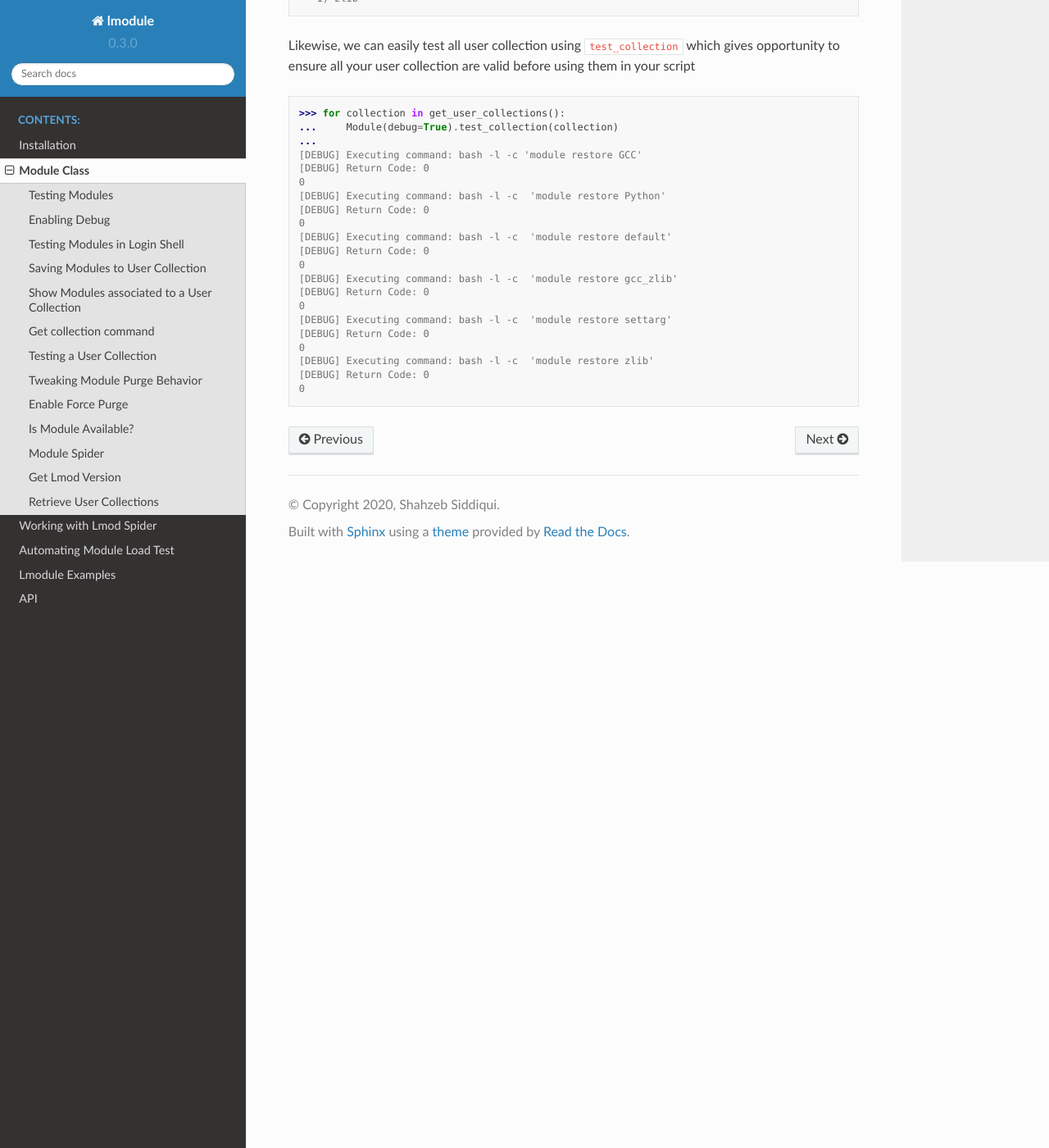
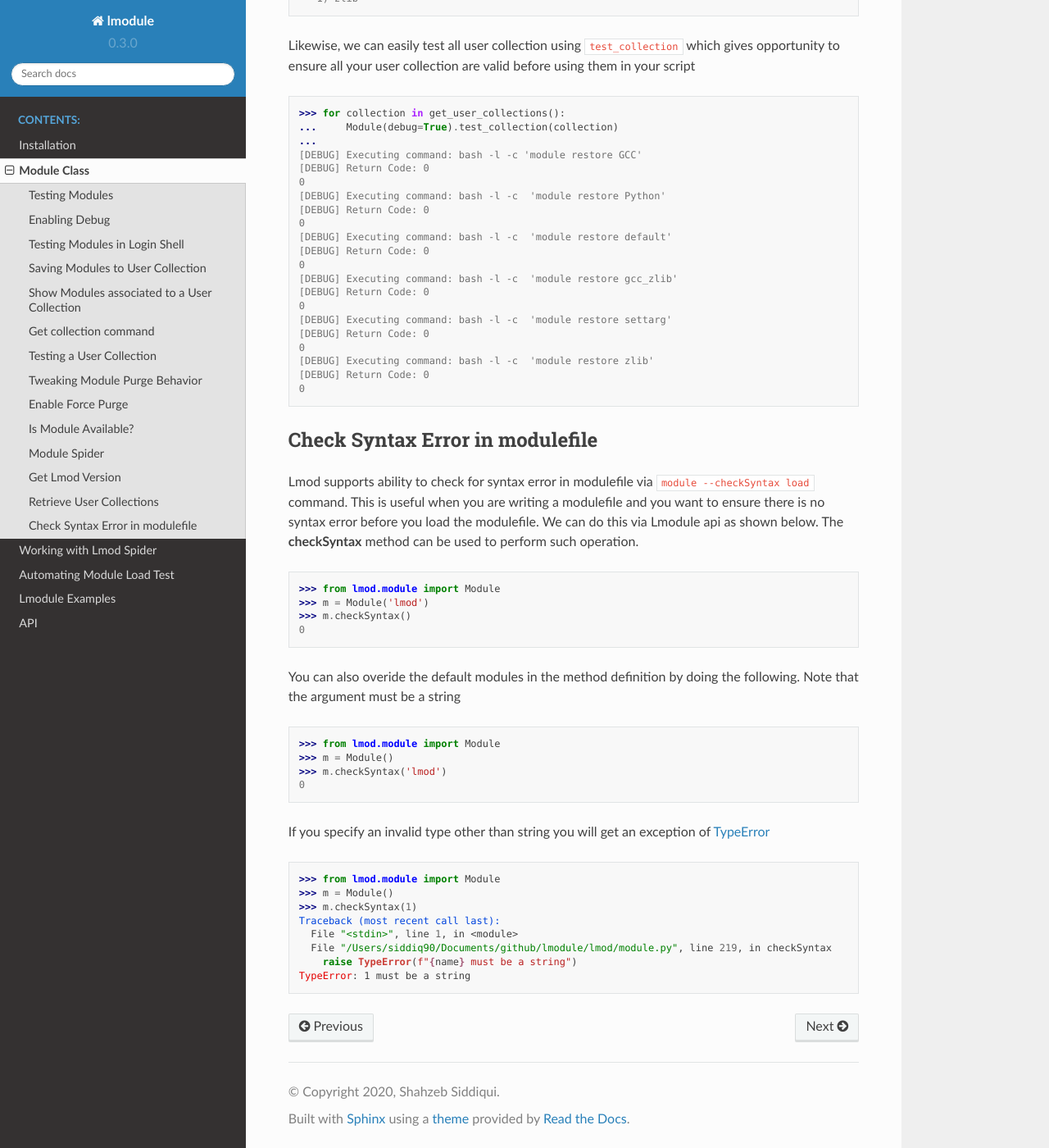
Before and after one commit to buildtesters/lmodule, a Sphinx documentation site: the page built from docs/module.rst, in a window 1280 px wide and 1400 px high, scrolled down 8047 px. Shown: the whole window at 82% size. Built offline with Sphinx 7.4.7 and the Read the Docs theme 2.0.0, drawn with Linux system fonts in a browser that asks for light colours.

Commit message:
add documentation section on checking syntax error in modulefile

```diff
--- a/docs/module.rst
+++ b/docs/module.rst
@@ -442,3 +442,40 @@ user collection are valid before using them in your script
     [DEBUG] Executing command: bash -l -c  'module restore zlib'
     [DEBUG] Return Code: 0
     0
+
+Check Syntax Error in modulefile
+---------------------------------
+
+Lmod supports ability to check for syntax error in modulefile via ``module --checkSyntax load`` command. This is useful
+when you are writing a modulefile and you want to ensure there is no syntax error before you load the modulefile. We
+can do this via Lmodule api as shown below. The **checkSyntax** method can be used to perform such operation.
+
+.. code-block:: python
+
+    >>> from lmod.module import Module
+    >>> m = Module('lmod')
+    >>> m.checkSyntax()
+    0
+
+You can also overide the default modules in the method definition by doing the following. Note that the argument
+must be a string
+
+.. code-block:: python
+
+    >>> from lmod.module import Module
+    >>> m = Module()
+    >>> m.checkSyntax('lmod')
+    0
+
+If you specify an invalid type other than string you will get an exception of `TypeError <https://docs.python.org/3/library/exceptions.html#TypeError>`_
+
+.. code-block:: python
+
+    >>> from lmod.module import Module
+    >>> m = Module()
+    >>> m.checkSyntax(1)
+    Traceback (most recent call last):
+      File "<stdin>", line 1, in <module>
+      File "/Users/siddiq90/Documents/github/lmodule/lmod/module.py", line 219, in checkSyntax
+        raise TypeError(f"{name} must be a string")
+    TypeError: 1 must be a string
```
